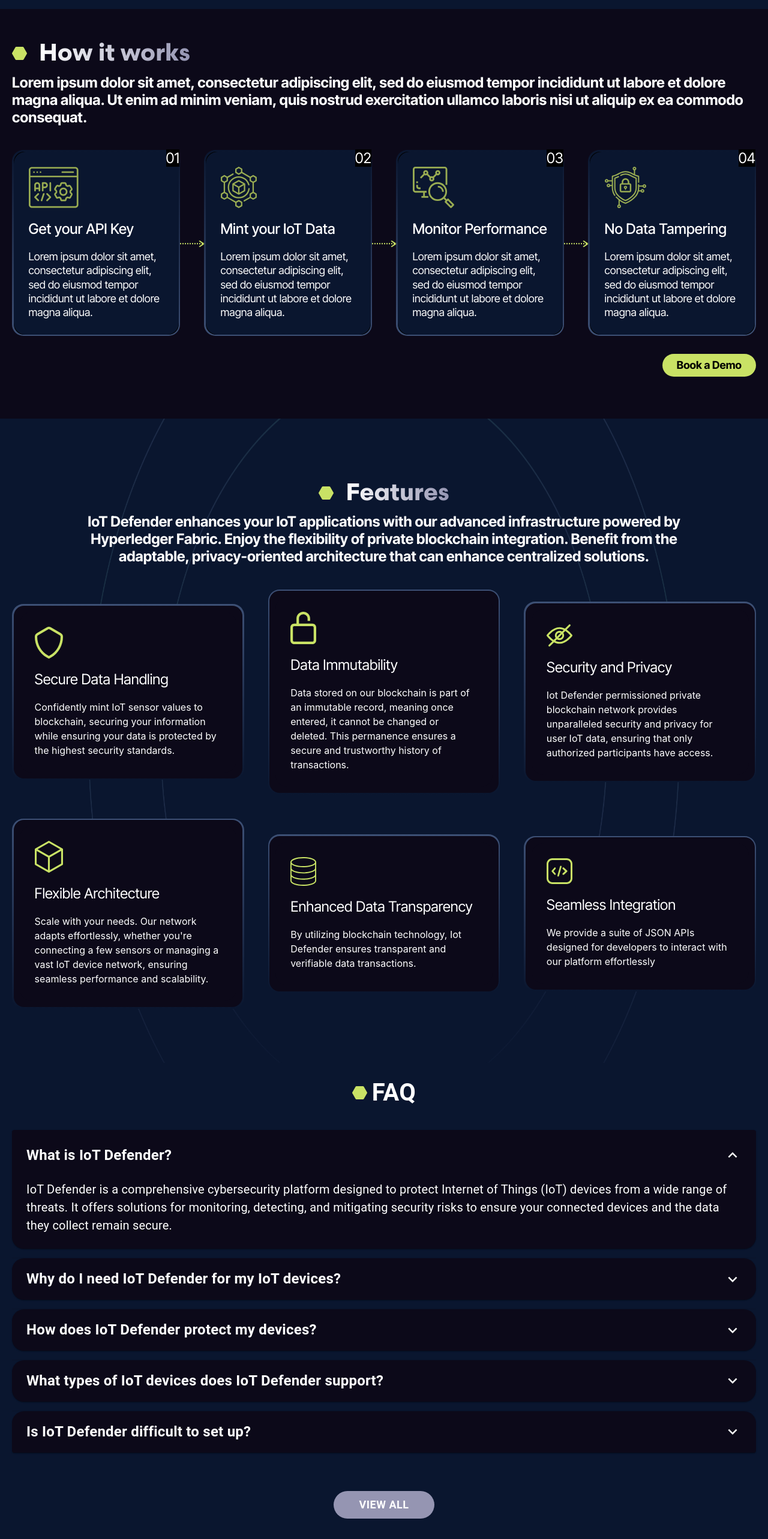
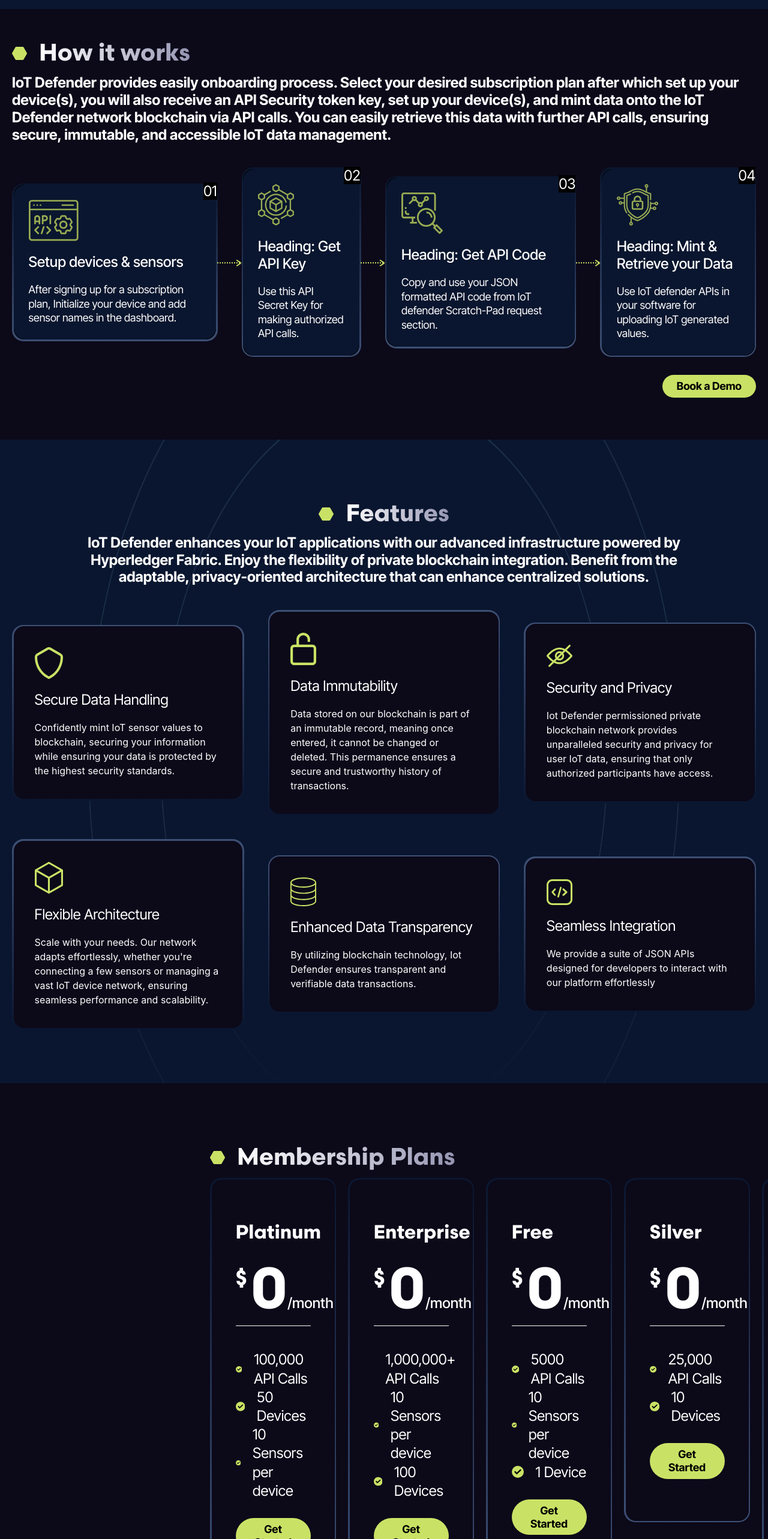
Before and after one commit to mfaisalakram/IOT-Defender, a React (Create React App) app: page / in a window 1280 px wide. Shown: the part 1280-3846 px from the top of the page at 60% size. Built offline with nearby package versions, Linux system fonts and the light colour scheme.

Commit message:
update content

```diff
--- a/src/App.js
+++ b/src/App.js
@@ -35,7 +35,7 @@
           <Featured />
           <HowItWork />
           <OurFeatures />
-          {/* <MembershipPlan /> */}
+          <MembershipPlan />
           <Faq />
           <GetInTouch />
           <Footer />
--- a/src/component/GetInTouch/GetInTouch.js
+++ b/src/component/GetInTouch/GetInTouch.js
@@ -28,7 +28,7 @@
   };
   return (
     <Box sx={{ background: "#0c0919" }}>
-      <Box className="global-container" sx={{paddingBlock:"80px"}}>
+      <Box className="global-container" sx={{ paddingBlock: "80px" }}>
         <Grid container spacing={4} justifyContent="start" textAlign={"start"}>
           <Grid item xs={12} md={4}>
             <Box
@@ -74,6 +74,8 @@
                   display: "flex",
                   alignItems: "center",
                   mb: 4,
+                  cursor: "pointer",
+                  // textDecoration: "none",
                 }}
               >
                 <Wolfberryllc />
@@ -91,10 +93,15 @@
                 </Typography>
               </Box>
               <Box
+                component="a"
+                href="https://x.com/wolfberryllc"
+                target="_blank"
+                rel="noopener noreferrer"
                 sx={{
                   display: "flex",
                   alignItems: "center",
                   mb: 4,
+                  textDecoration: "none",
                 }}
               >
                 <TwitterSvg />
@@ -106,12 +113,17 @@
                     fontWeight: "400",
                     lineHeight: "19.2px",
                     textDecoration: "underline",
+                    color: "white",
                   }}
                 >
                   iotdefender
                 </Typography>
               </Box>
               <Box
+                component="a"
+                href="https://www.linkedin.com/company/wolfberryllc/"
+                target="_blank"
+                rel="noopener noreferrer"
                 sx={{
                   display: "flex",
                   alignItems: "center",
@@ -127,6 +139,7 @@
                     fontWeight: "400",
                     lineHeight: "19.2px",
                     textDecoration: "underline",
+                    color: "white",
                   }}
                 >
                   iotdefender
@@ -294,10 +307,15 @@
                 </Typography>
               </Box>
               <Box
+                component="a"
+                href="https://x.com/wolfberryllc"
+                target="_blank"
+                rel="noopener noreferrer"
                 sx={{
                   display: "flex",
                   alignItems: "center",
                   mb: 4,
+                  textDecoration: "underline",
                 }}
               >
                 <TwitterSvg />
@@ -309,12 +327,17 @@
                     fontWeight: "400",
                     lineHeight: "19.2px",
                     textDecoration: "underline",
+                    color: "white",
                   }}
                 >
                   iotdefender
                 </Typography>
               </Box>
               <Box
+                component="a"
+                href="https://www.linkedin.com/company/wolfberryllc/"
+                target="_blank"
+                rel="noopener noreferrer"
                 sx={{
                   display: "flex",
                   alignItems: "center",
@@ -330,6 +353,7 @@
                     fontWeight: "400",
                     lineHeight: "19.2px",
                     textDecoration: "underline",
+                    color: "white",
                   }}
                 >
                   iotdefender
--- a/src/component/HowItWork/HowItWork.js
+++ b/src/component/HowItWork/HowItWork.js
@@ -13,30 +13,29 @@
     {
       id: "01",
       icon: <CodeIcon />,
-      title: "Get your API Key",
+      title: "Setup devices & sensors",
       description:
-        "Lorem ipsum dolor sit amet, consectetur adipiscing elit, sed do eiusmod tempor incididunt ut labore et dolore magna aliqua. ",
+        "After signing up for a subscription plan, Initialize your device and add sensor names in the dashboard. ",
     },
     {
       id: "02",
       icon: <MintIcon />,
-      title: "Mint your IoT Data",
-      description:
-        "Lorem ipsum dolor sit amet, consectetur adipiscing elit, sed do eiusmod tempor incididunt ut labore et dolore magna aliqua. ",
+      title: "Heading: Get API Key",
+      description: "Use this API Secret Key for making authorized API calls. ",
     },
     {
       id: "03",
       icon: <MonitorIcon />,
-      title: "Monitor Performance",
+      title: "Heading: Get API Code",
       description:
-        "Lorem ipsum dolor sit amet, consectetur adipiscing elit, sed do eiusmod tempor incididunt ut labore et dolore magna aliqua. ",
+        "Copy and use your JSON formatted API code from IoT defender Scratch-Pad request section. ",
     },
     {
       id: "04",
       icon: <TempringIcon />,
-      title: "No Data Tampering",
+      title: "Heading: Mint & Retrieve your Data",
       description:
-        "Lorem ipsum dolor sit amet, consectetur adipiscing elit, sed do eiusmod tempor incididunt ut labore et dolore magna aliqua. ",
+        "Use IoT defender APIs in your software for uploading IoT generated values. ",
     },
   ];
   return (
@@ -48,10 +47,12 @@
             <h3 className="heading">How it works </h3>
           </div>
           <p>
-            Lorem ipsum dolor sit amet, consectetur adipiscing elit, sed do
-            eiusmod tempor incididunt ut labore et dolore magna aliqua. Ut enim
-            ad minim veniam, quis nostrud exercitation ullamco laboris nisi ut
-            aliquip ex ea commodo consequat.
+            IoT Defender provides easily onboarding process. Select your desired
+            subscription plan after which set up your device(s), you will also
+            receive an API Security token key, set up your device(s), and mint
+            data onto the IoT Defender network blockchain via API calls. You can
+            easily retrieve this data with further API calls, ensuring secure,
+            immutable, and accessible IoT data management.
           </p>
         </div>
 
--- a/src/component/MembershipPlan/MembershipPlan.js
+++ b/src/component/MembershipPlan/MembershipPlan.js
@@ -14,7 +14,7 @@
   const MembershipData = [
     {
       id: 1,
-      title: "Basic",
+      title: "Free",
       description: "Lorem ipsum dolor sit amet, consectetur adipiscing elit.",
       type: "Popular",
       currency: "$",
@@ -25,14 +25,17 @@
           title: "5000 API Calls",
         },
         {
-          title: "Unlimited Bandwidth",
+          title: "10 Sensors per device",
+        },
+        {
+          title: "1 Device",
         },
       ],
       buttonText: "Get Started",
     },
     {
       id: 2,
-      title: "Copper",
+      title: "Silver",
       description: "Lorem ipsum dolor sit amet, consectetur adipiscing elit.",
       type: "Popular",
       currency: "$",
@@ -43,14 +46,14 @@
           title: "25,000 API Calls",
         },
         {
-          title: "Unlimited Bandwidth",
+          title: "10 Devices",
         },
       ],
       buttonText: "Get Started",
     },
     {
       id: 3,
-      title: "Silver",
+      title: "Gold",
       description: "Lorem ipsum dolor sit amet, consectetur adipiscing elit.",
       type: "Popular",
       currency: "$",
@@ -61,14 +64,17 @@
           title: "50,000 API Calls",
         },
         {
-          title: "Unlimited Bandwidth",
+          title: "25 Devices",
+        },
+        {
+          title: "10 Sensors per device",
         },
       ],
       buttonText: "Get Started",
     },
     {
       id: 4,
-      title: "Gold",
+      title: "Platinum",
       description: "Lorem ipsum dolor sit amet, consectetur adipiscing elit.",
       type: "Popular",
       currency: "$",
@@ -79,14 +85,17 @@
           title: "100,000 API Calls",
         },
         {
-          title: "Unlimited Bandwidth",
+          title: "50 Devices",
+        },
+        {
+          title: "10 Sensors per device",
         },
       ],
       buttonText: "Get Started",
     },
     {
       id: 5,
-      title: "Gold",
+      title: "Enterprise",
       description: "Lorem ipsum dolor sit amet, consectetur adipiscing elit.",
       type: "Popular",
       currency: "$",
@@ -94,32 +103,35 @@
       period: "month",
       items: [
         {
-          title: "100,000 API Calls",
+          title: "1,000,000+ API Calls",
         },
         {
-          title: "Unlimited Bandwidth",
+          title: "10 Sensors per device",
+        },
+        {
+          title: "100 Devices",
         },
       ],
       buttonText: "Get Started",
     },
-    {
-      id: 6,
-      title: "Gold",
-      description: "Lorem ipsum dolor sit amet, consectetur adipiscing elit.",
-      type: "Popular",
-      currency: "$",
-      price: 0,
-      period: "month",
-      items: [
-        {
-          title: "100,000 API Calls",
-        },
-        {
-          title: "Unlimited Bandwidth",
-        },
-      ],
-      buttonText: "Get Started",
-    },
+    // {
+    //   id: 6,
+    //   title: "Gold",
+    //   description: "Lorem ipsum dolor sit amet, consectetur adipiscing elit.",
+    //   type: "Popular",
+    //   currency: "$",
+    //   price: 0,
+    //   period: "month",
+    //   items: [
+    //     {
+    //       title: "100,000 API Calls",
+    //     },
+    //     {
+    //       title: "Unlimited Bandwidth",
+    //     },
+    //   ],
+    //   buttonText: "Get Started",
+    // },
   ];
 
   return (
@@ -150,7 +162,7 @@
                       <div className="card-inner">
                         <div className="card-brand">
                           <div className="title">{item?.title}</div>
-                          <div className="description">{item?.description}</div>
+                          {/* <div className="description">{item?.description}</div> */}
                           <div className="price-container">
                             <span className="currency">{item?.currency}</span>
                             <span className="price">{item?.price}</span>
--- a/src/component/common/Footer/Footer.js
+++ b/src/component/common/Footer/Footer.js
@@ -108,7 +108,30 @@
             >
               Follow Us
             </Typography>
-            <Box
+            <Box  component="a"
+                href="https://x.com/wolfberryllc"
+                target="_blank"
+                rel="noopener noreferrer"
+              sx={{ display: "flex", alignItems: "center", marginBottom: 4,textDecoration: "none", }}
+            >
+              <img src="/assets/footer-logo.png" alt="" />
+              <Typography
+                sx={{
+                  lineHeight: "21.6px",
+                  fontWeight: "500",
+                  fontSize: "18px",
+                  marginLeft: 1,
+                  textDecoration: "underline",
+                  color: "white",
+                }}
+              >
+                iotdefender
+              </Typography>
+            </Box>
+            <Box component="a"
+                href="https://www.linkedin.com/company/wolfberryllc/"
+                target="_blank"
+                rel="noopener noreferrer"
               sx={{ display: "flex", alignItems: "center", marginBottom: 4 }}
             >
               <img src="/assets/footer-logo.png" alt="" />
@@ -119,22 +142,7 @@
                   fontSize: "18px",
                   marginLeft: 1,
                   textDecoration: "underline",
-                }}
-              >
-                iotdefender
-              </Typography>
-            </Box>
-            <Box
-              sx={{ display: "flex", alignItems: "center", marginBottom: 4 }}
-            >
-              <img src="/assets/footer-logo.png" alt="" />
-              <Typography
-                sx={{
-                  lineHeight: "21.6px",
-                  fontWeight: "500",
-                  fontSize: "18px",
-                  marginLeft: 1,
-                  textDecoration: "underline",
+                  color: "white",
                 }}
               >
                 iotdefender
```
Also changed, not shown: src/component/Faq/Faq.js (+40 -6 lines).
